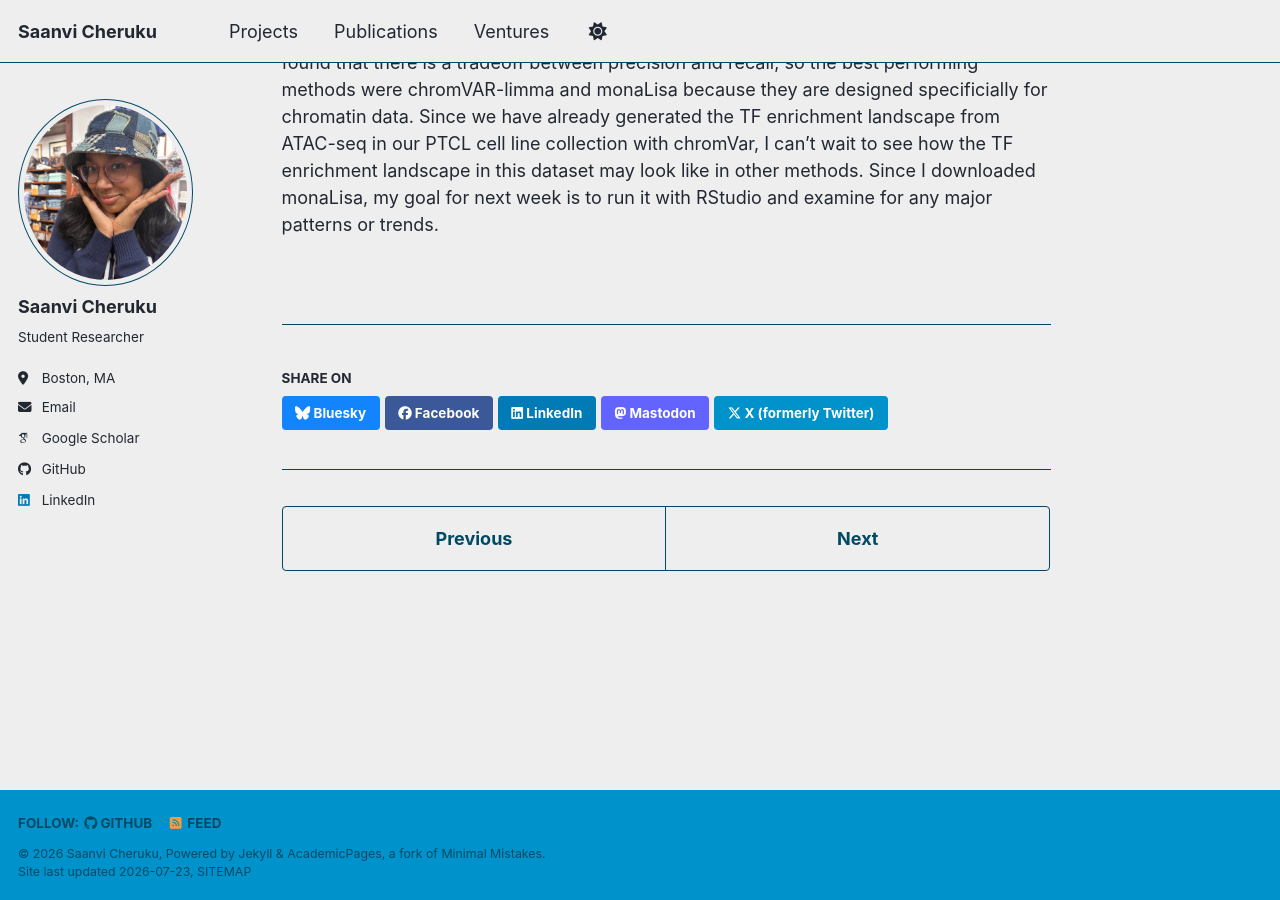
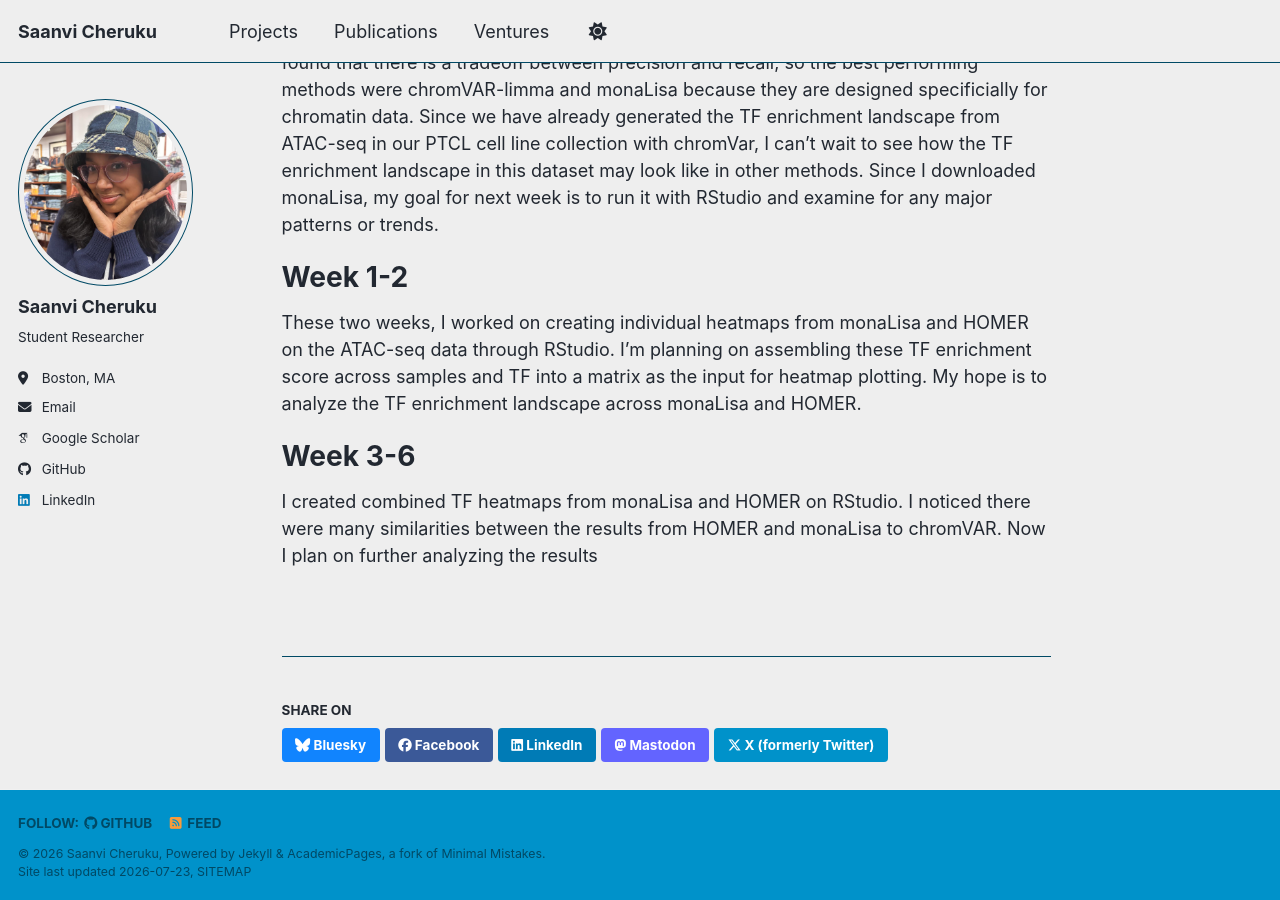
Before and after one commit to strawvivishortcake/strawvivishortcake.github.io, a Jekyll site: the page built from _portfolio/petal.md, in a window 1280 px wide and 900 px high, scrolled down 569 px. Built offline with Jekyll 4.4.1, drawn with Linux system fonts in a browser that asks for light colours; some web fonts are replaced; a script bundle is joined from its source files by our own code; library files that are not in the unit come from our copies.

Commit message:
Update petal.md

```diff
--- a/_portfolio/petal.md
+++ b/_portfolio/petal.md
@@ -8,4 +8,12 @@ Hi! Welcome to my personal notebook on my summer work at the PETAL Consortium. T
 
 Week 0
 =======
-This week, I created this blog in order to keep track of the progress I am making with this project. In addition, I read the benchmark paper "On the identification of differentially-active transcription factors from ATAC-seq data" (doi: 10.1371/journal.pcbi.1011971). This paper talks about which transcription factors (TF) are differentially active by using Assay for Transposase-Accessible Chromatin with sequencing (ATAC-seq). The authors then utilized several computational methods across   curated TF perturbation datasets and found that there is a tradeoff between precision and recall, so the best performing methods were chromVAR-limma and monaLisa because they are designed specificially for chromatin data. Since we have already generated the TF enrichment landscape from ATAC-seq in our PTCL cell line collection with chromVar, I can't wait to see how the TF enrichment landscape in this dataset may look like in other methods. Since I downloaded monaLisa, my goal for next week is to run it with RStudio and examine for any major patterns or trends.
+This week, I created this blog in order to keep track of the progress I am making with this project. In addition, I read the benchmark paper "On the identification of differentially-active transcription factors from ATAC-seq data" (doi: 10.1371/journal.pcbi.1011971). This paper talks about which transcription factors (TF) are differentially active by using Assay for Transposase-Accessible Chromatin with sequencing (ATAC-seq). The authors then utilized several computational methods across curated TF perturbation datasets and found that there is a tradeoff between precision and recall, so the best performing methods were chromVAR-limma and monaLisa because they are designed specificially for chromatin data. Since we have already generated the TF enrichment landscape from ATAC-seq in our PTCL cell line collection with chromVar, I can't wait to see how the TF enrichment landscape in this dataset may look like in other methods. Since I downloaded monaLisa, my goal for next week is to run it with RStudio and examine for any major patterns or trends.
+
+Week 1-2
+=======
+These two weeks, I worked on creating individual heatmaps from monaLisa and HOMER on the ATAC-seq data through RStudio. I'm planning on assembling these TF enrichment score across samples and TF into a matrix as the input for heatmap plotting. My hope is to analyze the TF enrichment landscape across monaLisa and HOMER.
+
+Week 3-6
+=======
+I created combined TF heatmaps from monaLisa and HOMER on RStudio. I noticed there were many similarities between the results from HOMER and monaLisa to chromVAR. Now I plan on further analyzing the results
```
